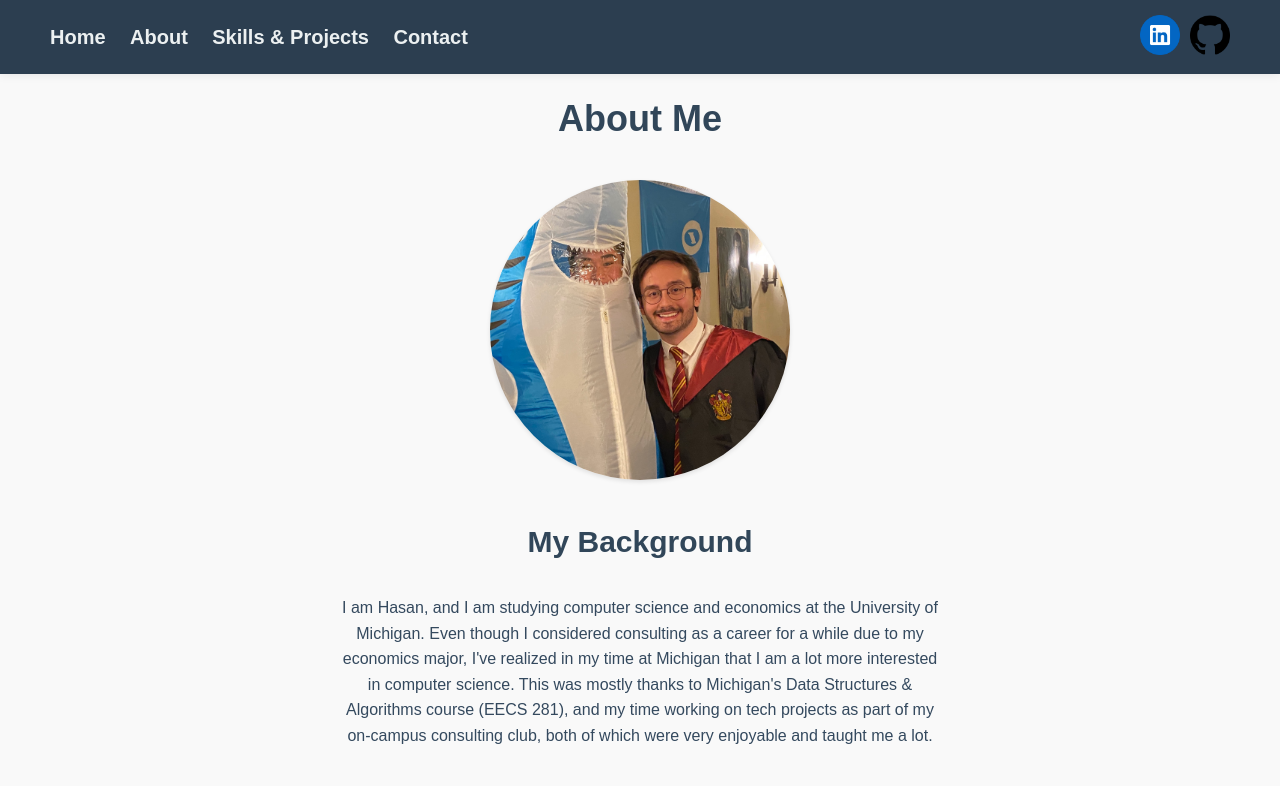
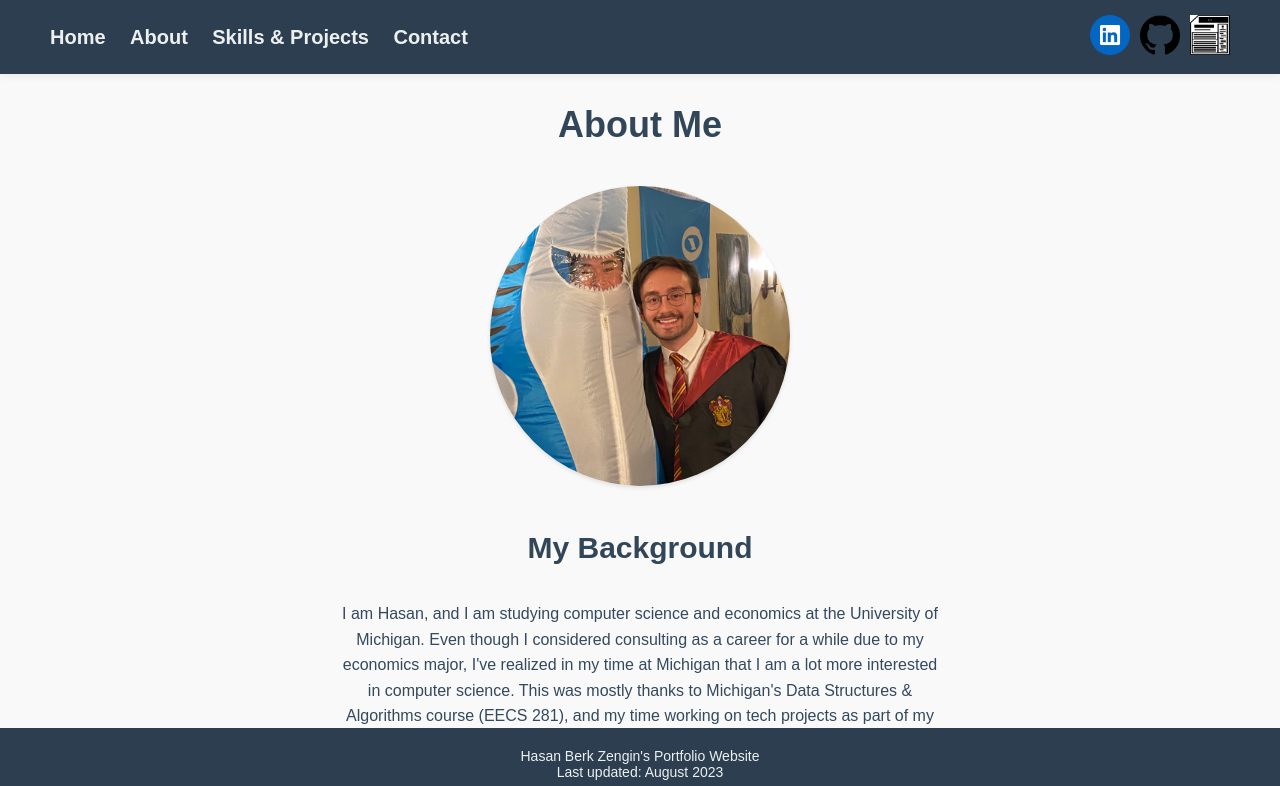
Before and after one commit to zenginhasanberk/portfolio_website, a plain HTML site: page about.html in a window 1280 px wide. Shown: the top 786 px of the page. Drawn offline with Linux system fonts and the light colour scheme.

Commit message:
Animations and resume added

```diff
--- a/about.html
+++ b/about.html
@@ -24,8 +24,12 @@
             <a href="https://github.com/zenginhasanberk" target="_blank">
                 <img src="images/github.png" alt="GitHub">
             </a>
+            <a href="https://docs.google.com/document/d/1dNzHh2uKxmX_LZcsyZZ-YxFW1faSzhPy/edit" target="_blank">
+                <img src="images/resume.png" alt="Resume">
+            </a>
         </div>
     </div>
+
     <div class="container">
         <h1>About Me</h1>
         <img src="images/about-photo.JPG" alt="My Photo" class="about-photo">
--- a/css/styles.css
+++ b/css/styles.css
@@ -15,7 +15,16 @@
 
 img {
     max-width: 100%;
+    transform: scale(0.8);
+    animation: scaleUp 1s 1s forwards;
 }
+
+@keyframes scaleUp {
+    to {
+        transform: scale(1);
+    }
+}
+
 
 /* Layout */
 body {
@@ -32,6 +41,11 @@
     background-color: #2c3e50;
     padding: 15px 50px;
     box-shadow: 0px 0px 10px rgba(0, 0, 0, 0.1);
+    position: fixed;
+    top: 0;
+    left: 0;
+    right: 0;
+    z-index: 100;
 }
 
 .navbar-links a {
@@ -39,6 +53,7 @@
     margin-right: 20px;
     font-weight: bold;
     color: #ecf0f1;
+
 }
 
 .navbar-links a:last-child {
@@ -47,6 +62,7 @@
 
 .navbar-links a:hover {
     color: #3498db;
+
 }
 
 /* Social Media Icons */
@@ -72,6 +88,18 @@
     display: flex;
     flex-direction: column;
     align-items: center;
+    animation: slideFromRight 1s ease-out;
+    padding-top: 80px;
+    padding-bottom: 60px;
+}
+
+@keyframes slideFromRight {
+    0% {
+        transform: translateX(100%);
+    }
+    100% {
+        transform: translateX(0%);
+    }
 }
 
 h1, h2, h3, h4, h5, h6 {
@@ -125,6 +153,20 @@
     background-color: #2c3e50;
     font-size: 14px;
     color: #ecf0f1;
+    transform: translateY(100%);
+    animation: slideInUp 1s 1.5s forwards;
+    position: fixed;
+    bottom: 0;
+    left: 0;
+    right: 0;
+    z-index: 100;
+}
+
+
+@keyframes slideInUp {
+    to {
+        transform: translateY(0);
+    }
 }
 
 .personal-interests ul {
@@ -183,6 +225,14 @@
 
 .project {
     margin-bottom: 50px;
+    transform: translateX(100%);
+    animation: slideInRight 1s 0.5s forwards;
+}
+
+@keyframes slideInRight {
+    to {
+        transform: translateX(0);
+    }
 }
 
 .project img {
@@ -225,7 +275,7 @@
 }
 
 .skills, .project-experiences {
-    width: 48%; /* Setting the width to less than 50% to create a gap between the two divs */
+    width: 48%;
 }
 
 @media (max-width: 768px) {
@@ -237,3 +287,8 @@
         width: 100%;
     }
 }
+
+.collaboration-photo {
+    width: 450px;
+    height: 300px;
+}
```
Also changed, not shown: contact.html (+4 -0 lines), index.html (+7 -0 lines), skills_and_projects.html (+4 -0 lines), images/collaboration.svg (added), images/resume.png (added).
